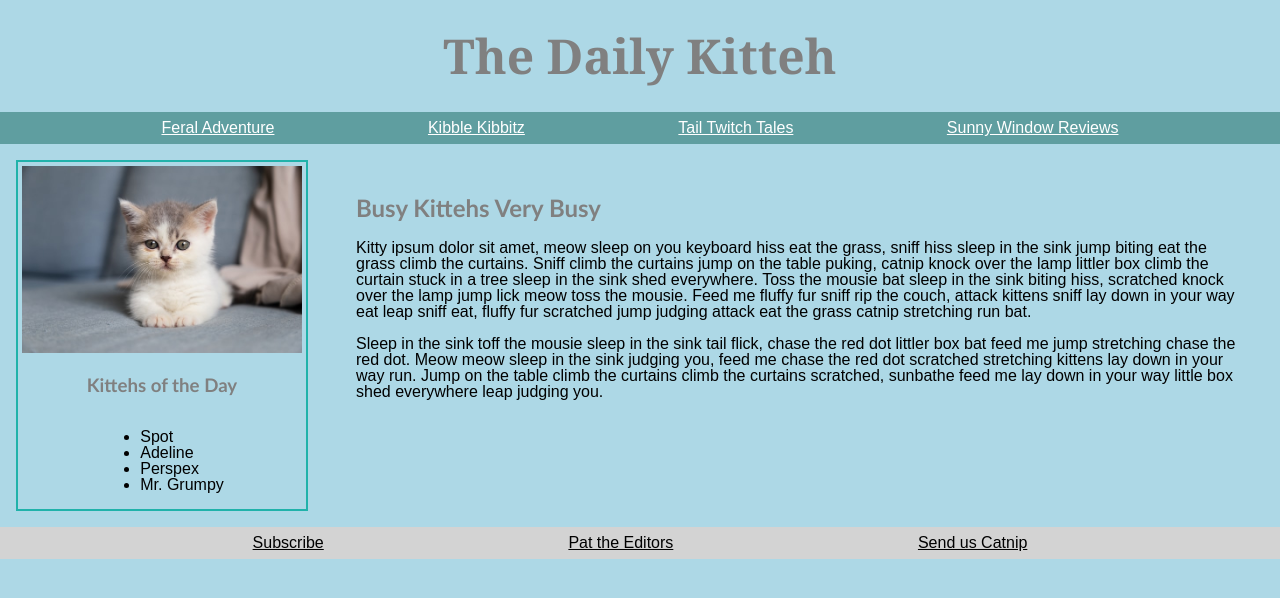
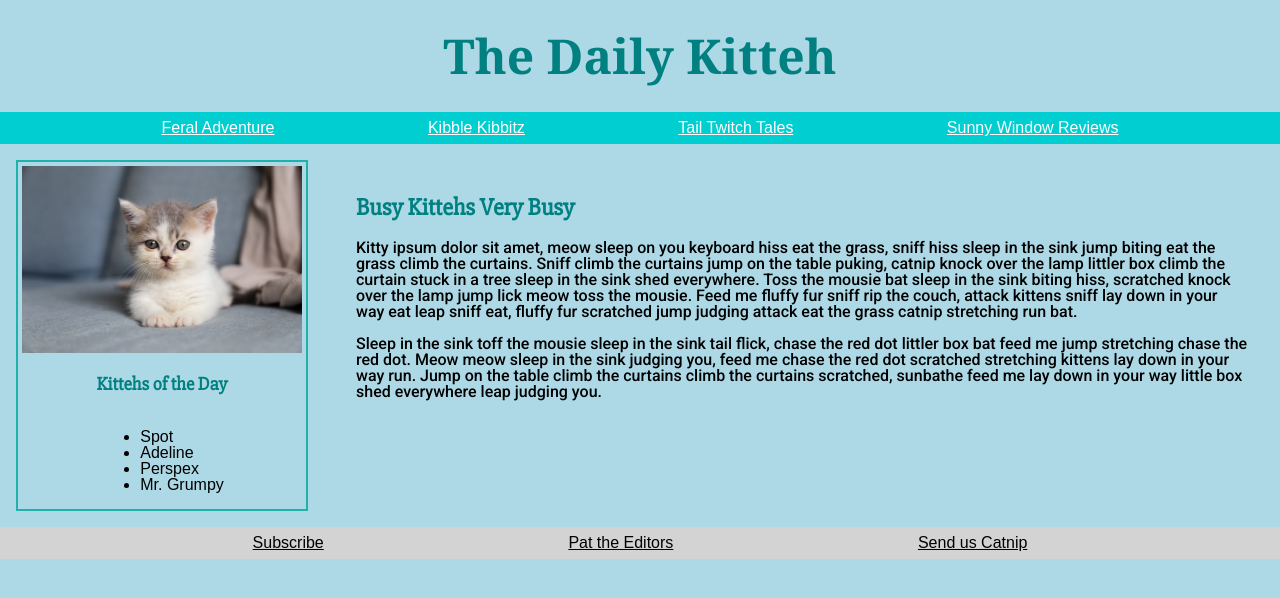
Before and after one commit to kfric/the-daily-kitteh, a website: page public/index.html in a window 1280 px wide. Drawn offline with Linux system fonts and the light colour scheme.

Commit message:
Updated fonts

```diff
--- a/public/index.html
+++ b/public/index.html
@@ -6,6 +6,17 @@
     <title>The Daily Kitteh</title>
     <link rel="shortcut icon" href="/favicon.ico" />
     <link rel="stylesheet" href="/screen.css" />
+    <link rel="preconnect" href="https://fonts.gstatic.com" />
+    <link rel="preconnect" href="https://fonts.gstatic.com" />
+    <link
+      href="https://fonts.googleapis.com/css2?family=Roboto:wght@300;500&display=swap"
+      rel="stylesheet"
+    />
+    <link rel="preconnect" href="https://fonts.gstatic.com" />
+    <link
+      href="https://fonts.googleapis.com/css2?family=Slabo+27px&display=swap"
+      rel="stylesheet"
+    />
   </head>
   <body>
     <header>
--- a/public/screen.css
+++ b/public/screen.css
@@ -17,24 +17,24 @@ header {
   flex-direction: column;
 }
 h1 {
-  color: grey;
+  color: teal;
   font-family: Cambria, Cochin, Georgia, Times, 'Times New Roman', serif;
   font-size: 3rem;
 }
 h2 {
-  color: grey;
-  font-family: 'Gill Sans', 'Gill Sans MT', Calibri, 'Trebuchet MS', sans-serif;
+  color: teal;
+  font-family: 'Slabo 27px', serif;
 }
 h3 {
-  color: grey;
-  font-family: 'Gill Sans', 'Gill Sans MT', Calibri, 'Trebuchet MS', sans-serif;
+  color: teal;
+  font-family: 'Slabo 27px', serif;
 }
 .story {
   margin: 2rem;
 }
 nav {
   color: white;
-  background-color: cadetblue;
+  background-color: darkturquoise;
   text-decoration: underline;
   display: flex;
   justify-content: space-evenly;
@@ -50,6 +50,9 @@ img {
   border: 2px solid lightseagreen;
   margin: 1rem;
 }
+.story {
+  font-family: 'Roboto', sans-serif;
+}
 article {
   display: flex;
 }
```
